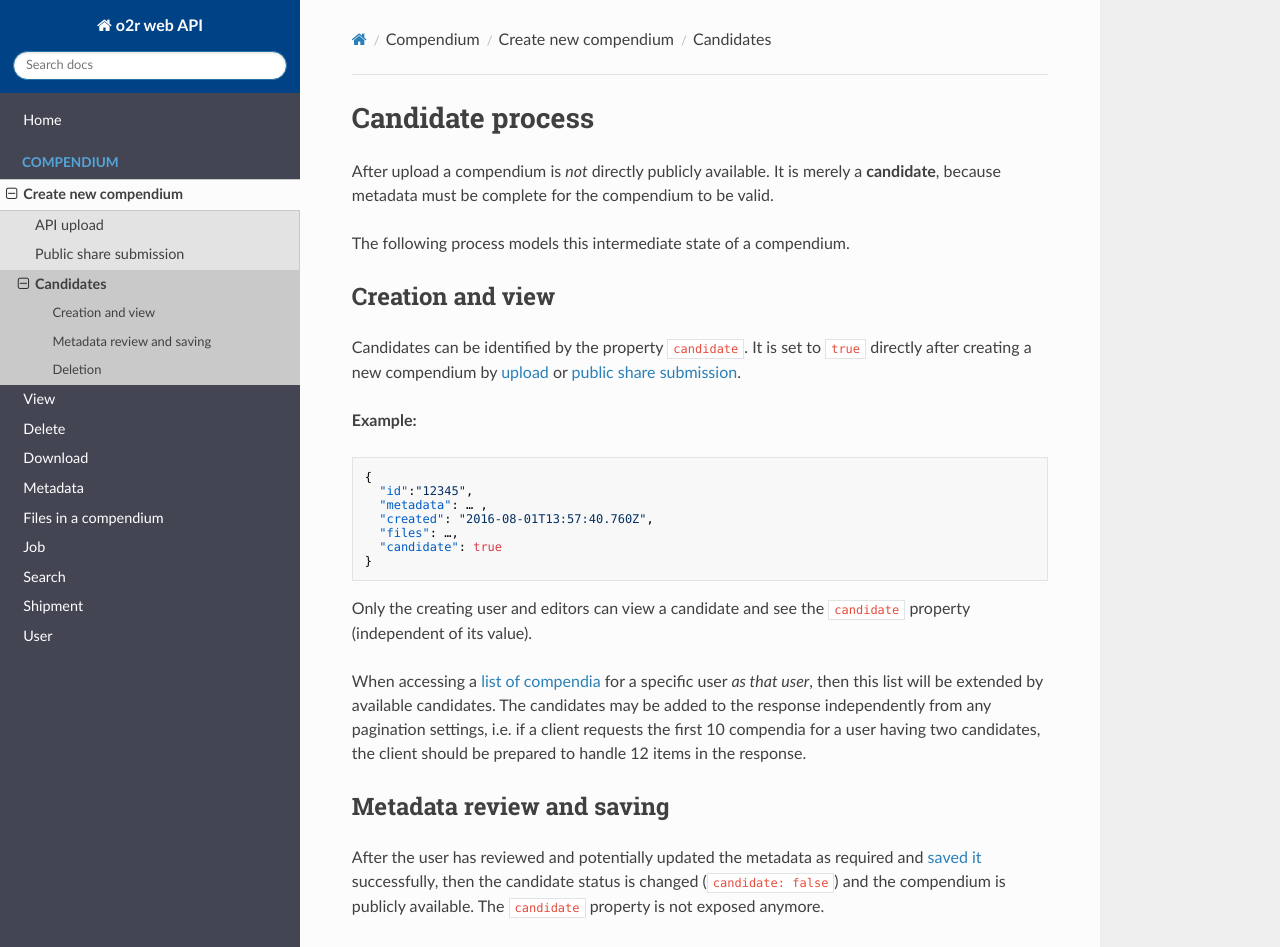
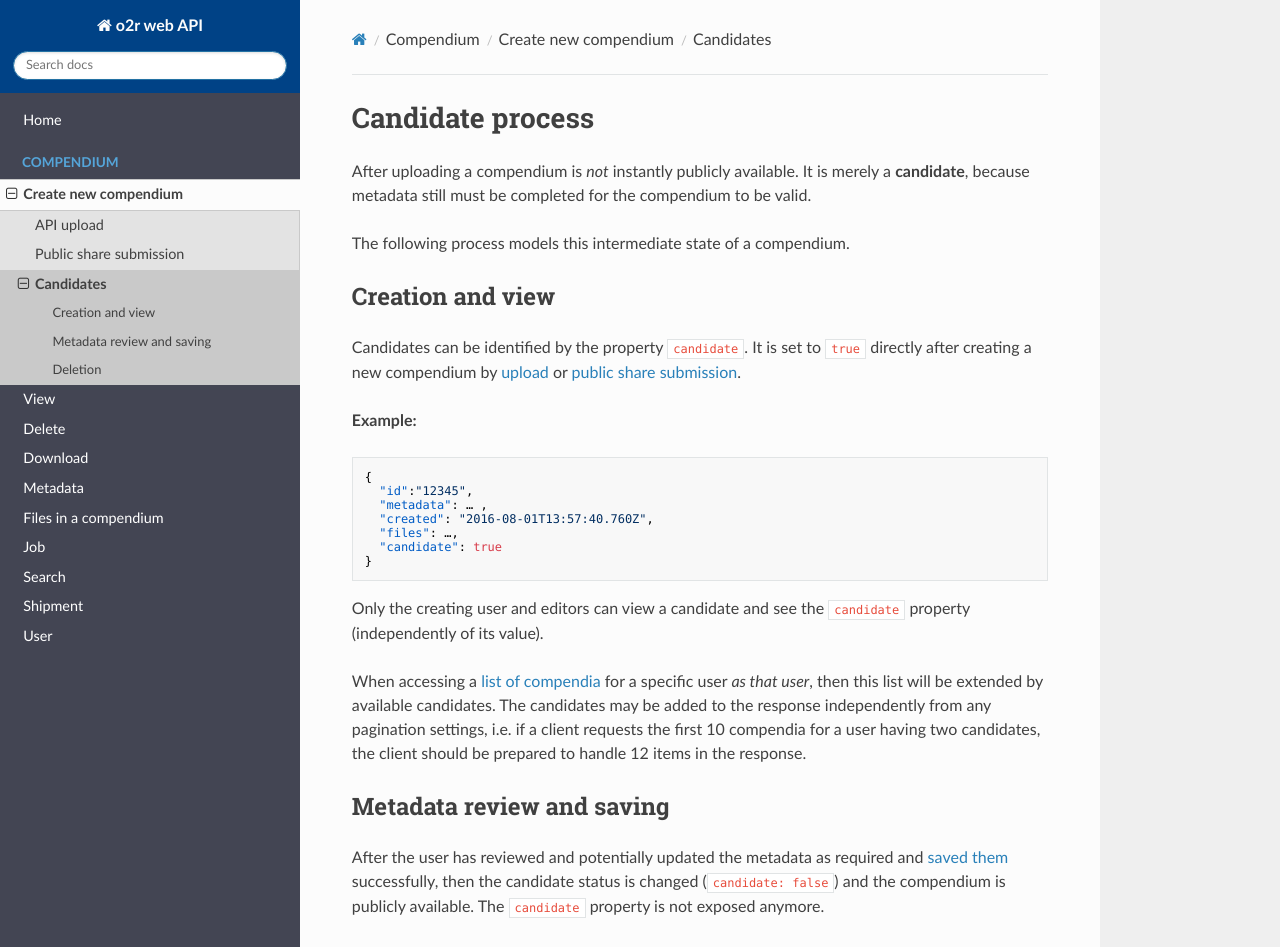
Before and after one commit to o2r-project/api, an MkDocs documentation site: the page built from docs/compendium/candidate.md, in a window 1280 px wide and 1273 px high. Shown: the top 947 px of the window. Built offline with MkDocs 1.6.1, drawn with Linux system fonts in a browser that asks for light colours; nearby versions of some CDN libraries; old or Windows-style settings are respelled for this version of MkDocs.

Commit message:
minimal wording improv.

````diff
--- a/docs/compendium/candidate.md
+++ b/docs/compendium/candidate.md
@@ -1,7 +1,7 @@
 # Candidate process
 
-After upload a compendium is _not_ directly publicly available.
-It is merely a **candidate**, because metadata must be complete for the compendium to be valid.
+After uploading a compendium is _not_ instantly publicly available.
+It is merely a **candidate**, because metadata still must be completed for the compendium to be valid.
 
 The following process models this intermediate state of a compendium.
 
@@ -22,14 +22,14 @@ It is set to `true` directly after creating a new compendium by [upload](upload.
 }
 ```
 
-Only the creating user and editors can view a candidate and see the `candidate` property (independent of its value).
+Only the creating user and editors can view a candidate and see the `candidate` property (independently of its value).
 
 When accessing a [list of compendia](view.md#list-compendia) for a specific user _as that user_, then this list will be extended by available candidates.
 The candidates may be added to the response independently from any pagination settings, i.e. if a client requests the first 10 compendia for a user having two candidates, the client should be prepared to handle 12 items in the response.
 
 ## Metadata review and saving
 
-After the user has reviewed and potentially updated the metadata as required and [saved it](metadata.md#update-metadata) successfully, then the candidate status is changed (`candidate: false`) and the compendium is publicly available.
+After the user has reviewed and potentially updated the metadata as required and [saved them](metadata.md#update-metadata) successfully, then the candidate status is changed (`candidate: false`) and the compendium is publicly available.
 The `candidate` property is not exposed anymore.
 
 It is _not_ possible to save invalid metadata, therefore a compendium cannot become a candidate after successful completion of the creation.
````
